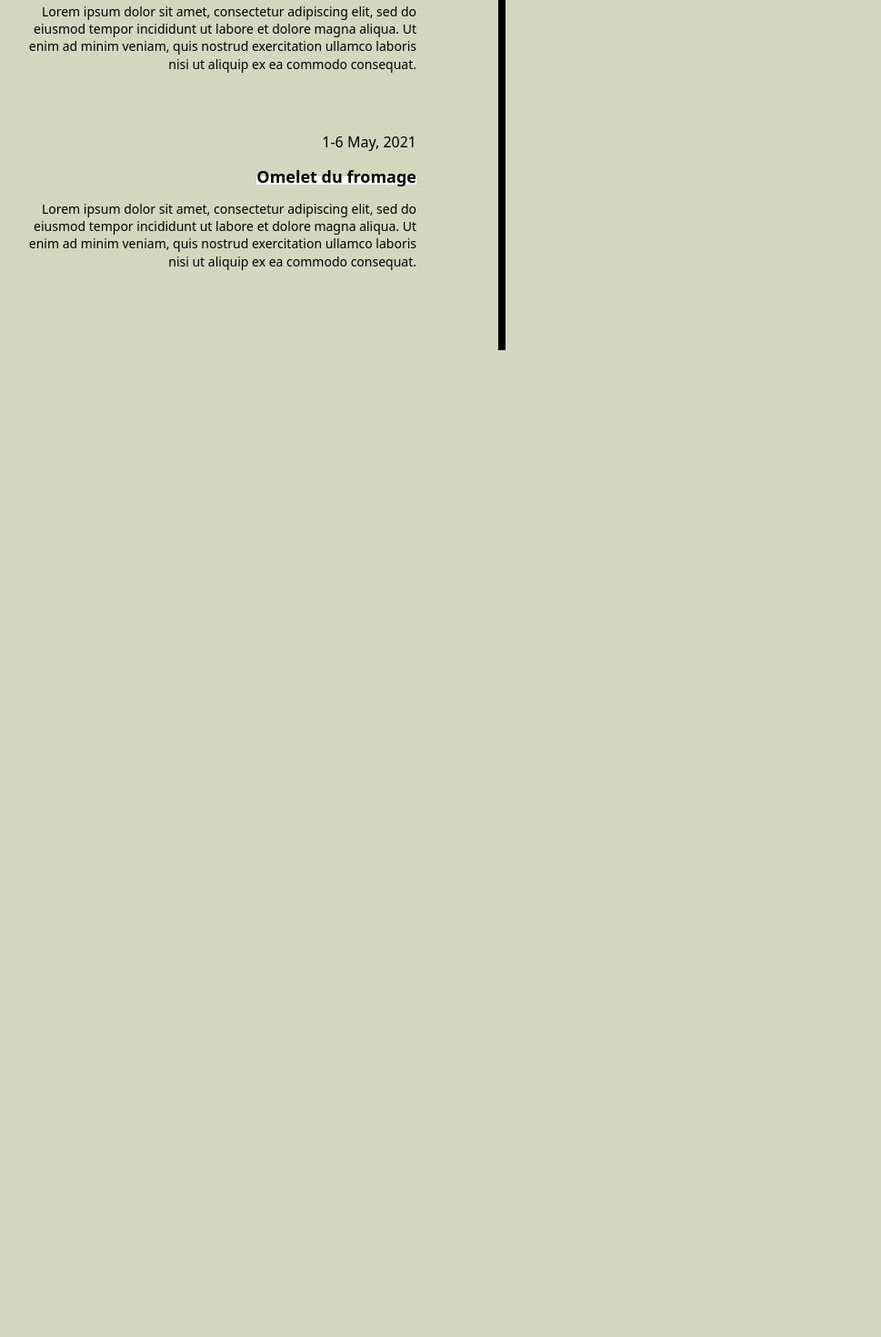
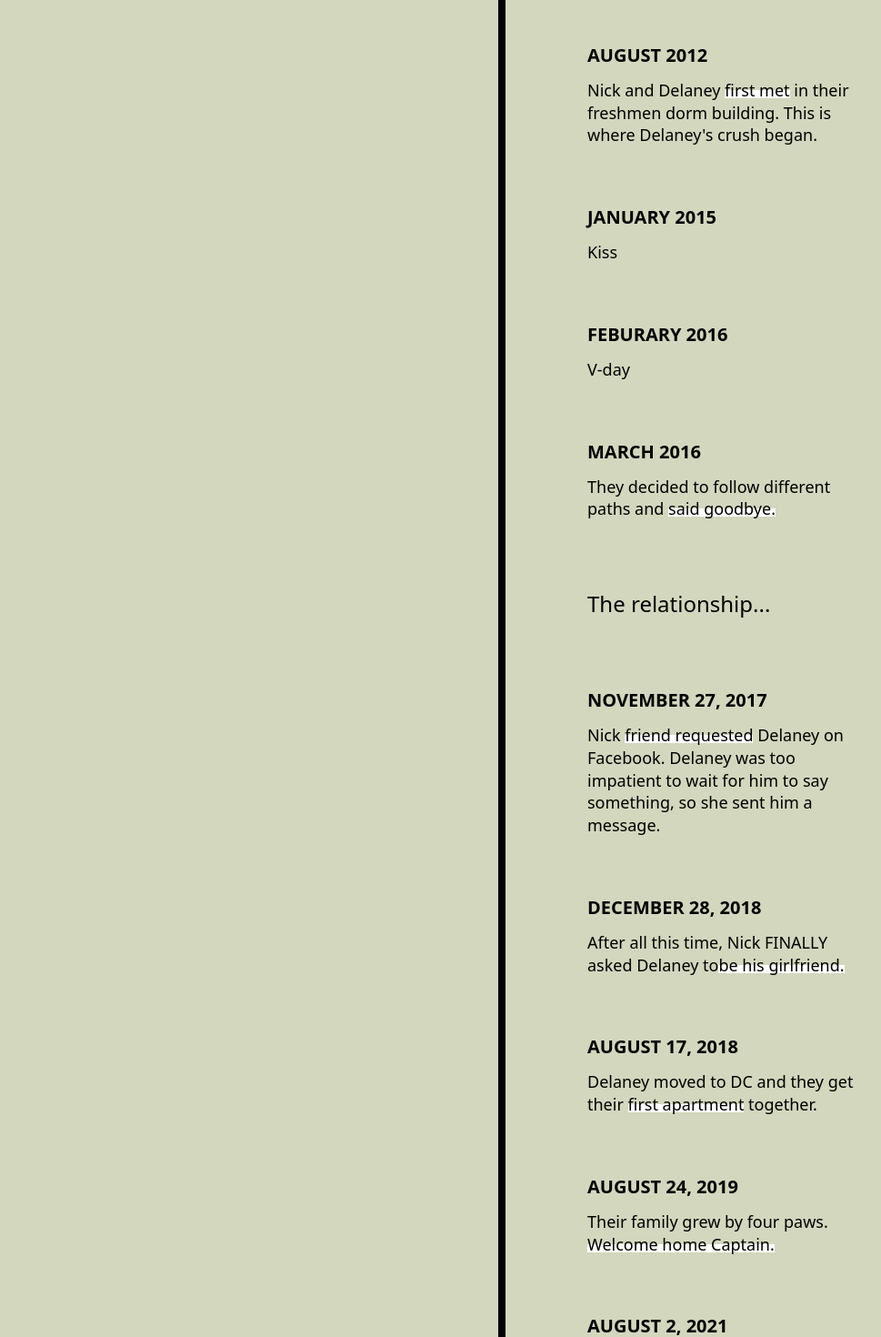
Before and after one commit to monaco89/nickandlaneyswedding, a Next.js app: page /the-story in a window 1280 px wide. Shown: the part 640-2110 px from the top of the page at 91% size, without its empty margins (88-1057 px from the left). Before the commit the page ends 1089 px from the top, so only its background shows below. Built offline with nearby package versions, Linux system fonts and the light colour scheme; no server answers; a web font is replaced by a local one.

Commit message:
the story

```diff
--- a/components/StoryMessage.tsx
+++ b/components/StoryMessage.tsx
@@ -1,35 +1,39 @@
 import React from 'react';
 
 type Props = {
-  date: string;
-  title: string;
-  body: string;
+  date?: string;
+  title?: string;
+  body?: any;
   right?: boolean;
 };
 
 function StoryMessage({ date, title, body, right }: Props): JSX.Element {
   if (right) {
-    <div className="mb-8 flex justify-between items-center w-full right-timeline">
-      <div className="order-1 w-5/12" />
-      <div className="order-1  w-5/12 px-1 py-4 text-left">
-        <p className="mb-3 text-base text-black-300">{date}</p>
-        <h4 className="mb-3 font-bold text-lg md:text-2xl">{title}</h4>
-        <p className="text-sm md:text-base leading-snug text-black-300 text-opacity-100">
-          {body}
-        </p>
+    return (
+      <div className="right-timeline flex items-center justify-between mb-8 w-full">
+        <div className="order-1 w-5/12" />
+        <div className="order-1 px-1 py-4 w-5/12 text-left">
+          <p className="text-black-300 mb-3 text-xl font-bold">{date}</p>
+          {title && <h4 className="mb-3 text-2xl md:text-2xl">{title}</h4>}
+          <p className="text-black-300 w-4/6 text-opacity-100 text-lg leading-snug">
+            {body}
+          </p>
+        </div>
       </div>
-    </div>;
+    );
   }
 
   return (
-    <div className="mb-8 flex justify-between xs:flex-col sm:flex-row-reverse md:flex-row-reverse lg:flex-row-reverse items-center w-full left-timeline">
-      <div className="order-1 w-5/12" />
-      <div className="order-1 lg:w-5/12 sm:w-5/12 md:w-5/12 xs:w-full px-1 py-4 text-right">
-        <p className="mb-3 text-base text-black-300">{date}</p>
-        <h4 className="mb-3 font-bold text-lg md:text-2xl">
-          <mark>{title}</mark>
-        </h4>
-        <p className="text-sm md:text-base leading-snug text-black-300 text-opacity-100">
+    <div className="left-timeline flex xs:flex-col items-center justify-between mb-8 w-full sm:flex-row-reverse md:flex-row-reverse lg:flex-row-reverse">
+      <div className="order-1 w-4/12" />
+      <div className="order-1 px-1 py-4 xs:w-full text-right sm:w-4/12 md:w-4/12 lg:w-4/12">
+        <p className="text-black-300 mb-3 text-lg font-bold">{date}</p>
+        {title && (
+          <h4 className="mb-3 text-2xl md:text-2xl">
+            <mark>{title}</mark>
+          </h4>
+        )}
+        <p className="text-black-300 text-opacity-100 text-base leading-snug">
           {body}
         </p>
       </div>
--- a/pages/the-story.tsx
+++ b/pages/the-story.tsx
@@ -17,28 +17,91 @@ function TheProposal(): JSX.Element {
             background-color: #d3d7be;
           }
         `}</style>
-        <section className="mt-16 mb-16 md:mb-12">
+        <section className="mb-16 mt-16 md:mb-12">
           <PageHeader text="the story" />
-          <div className="lg:w-full sticky">
+          <div className="sticky lg:w-full">
             <div className="container mx-auto w-full h-full">
-              <div className="relative wrap overflow-hidden p-10 h-full">
-                <div className="lg:block xs:hidden absolute h-full right-2/4 border-2 border-black" />
-                <div className="lg:block xs:hidden absolute h-full left-2/4 border-2 border-black" />
+              <div className="wrap relative p-10 h-full overflow-hidden">
+                <div className="absolute right-2/4 xs:hidden h-full border-2 border-black lg:block" />
+                <div className="absolute left-2/4 xs:hidden h-full border-2 border-black lg:block" />
+                <StoryMessage right title="The early years..." />
                 <StoryMessage
-                  date="1-6 May, 2021"
-                  title="Omelet du fromage"
-                  body="Lorem ipsum dolor sit amet, consectetur adipiscing elit,
-                      sed do eiusmod tempor incididunt ut labore et dolore magna
-                      aliqua. Ut enim ad minim veniam, quis nostrud exercitation
-                      ullamco laboris nisi ut aliquip ex ea commodo consequat."
+                  right
+                  date="AUGUST 2012"
+                  body={
+                    <p>
+                      Nick and Delaney <mark>first met</mark> in their freshmen
+                      dorm building. This is where Delaney's crush began.
+                    </p>
+                  }
+                />
+                <StoryMessage right date="JANUARY 2015" body="Kiss" />
+                <StoryMessage right date="FEBURARY 2016" body="V-day" />
+                <StoryMessage
+                  right
+                  date="MARCH 2016"
+                  body={
+                    <p>
+                      They decided to follow different paths and{' '}
+                      <mark>said goodbye.</mark>
+                    </p>
+                  }
+                />
+                <StoryMessage right title="The relationship..." />
+                <StoryMessage
+                  right
+                  date="NOVEMBER 27, 2017"
+                  body={
+                    <p>
+                      Nick <mark>friend requested</mark> Delaney on Facebook.{' '}
+                      Delaney was too impatient to wait for him to say
+                      something, so she sent him a message.
+                    </p>
+                  }
                 />
                 <StoryMessage
-                  date="1-6 May, 2021"
-                  title="Omelet du fromage"
-                  body="Lorem ipsum dolor sit amet, consectetur adipiscing elit,
-                      sed do eiusmod tempor incididunt ut labore et dolore magna
-                      aliqua. Ut enim ad minim veniam, quis nostrud exercitation
-                      ullamco laboris nisi ut aliquip ex ea commodo consequat."
+                  right
+                  date="DECEMBER 28, 2018"
+                  body={
+                    <p>
+                      After all this time, Nick FINALLY asked Delaney to
+                      <mark>be his girlfriend.</mark>
+                    </p>
+                  }
+                />
+                <StoryMessage
+                  right
+                  date="AUGUST 17, 2018"
+                  body={
+                    <p>
+                      Delaney moved to DC and they get their{' '}
+                      <mark>first apartment</mark> together.
+                    </p>
+                  }
+                />
+                <StoryMessage
+                  right
+                  date="AUGUST 24, 2019"
+                  body={
+                    <p>
+                      Their family grew by four paws.{' '}
+                      <mark>Welcome home Captain.</mark>
+                    </p>
+                  }
+                />
+                <StoryMessage
+                  right
+                  date="AUGUST 2, 2021"
+                  body={
+                    <p>
+                      Nick asked, and <mark>Delaney said YES!</mark>
+                    </p>
+                  }
+                />
+                <StoryMessage
+                  right
+                  date="TBD 2023"
+                  body={<mark>They say I DO.</mark>}
                 />
               </div>
             </div>
```
